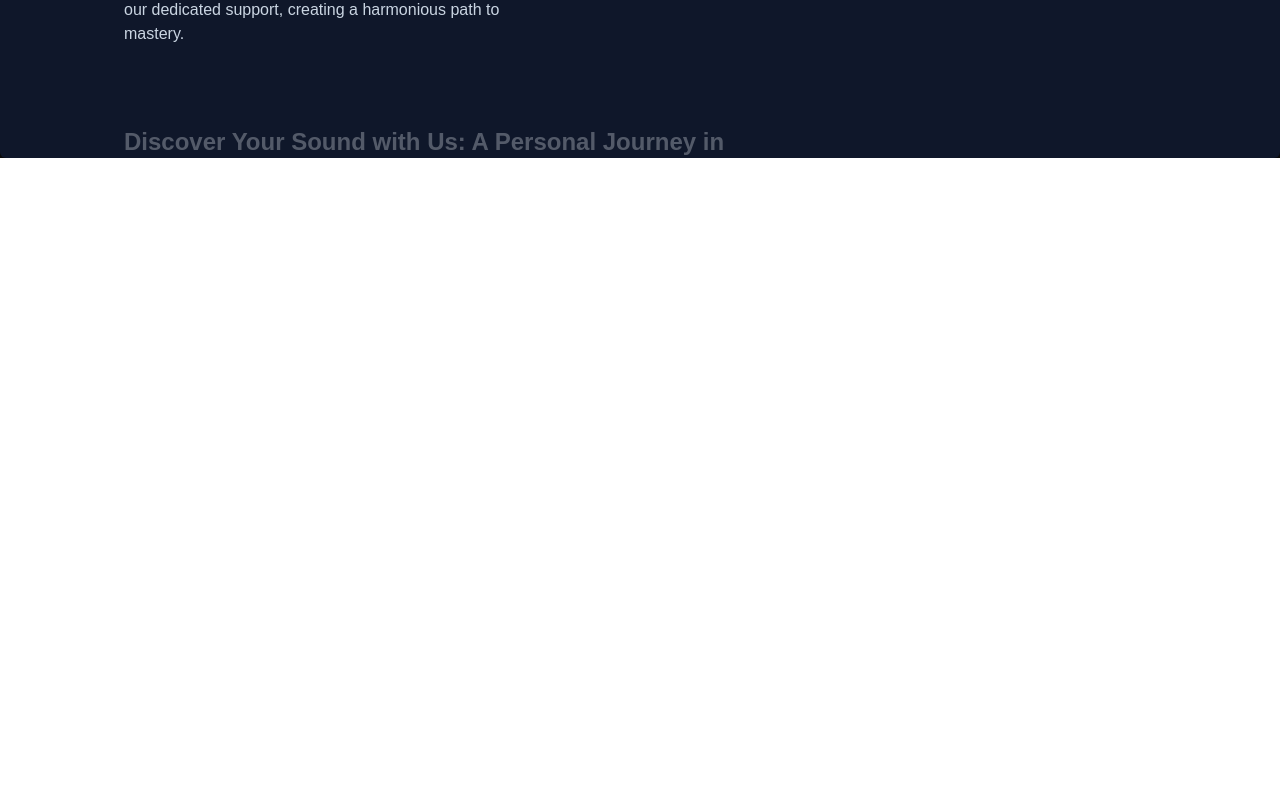
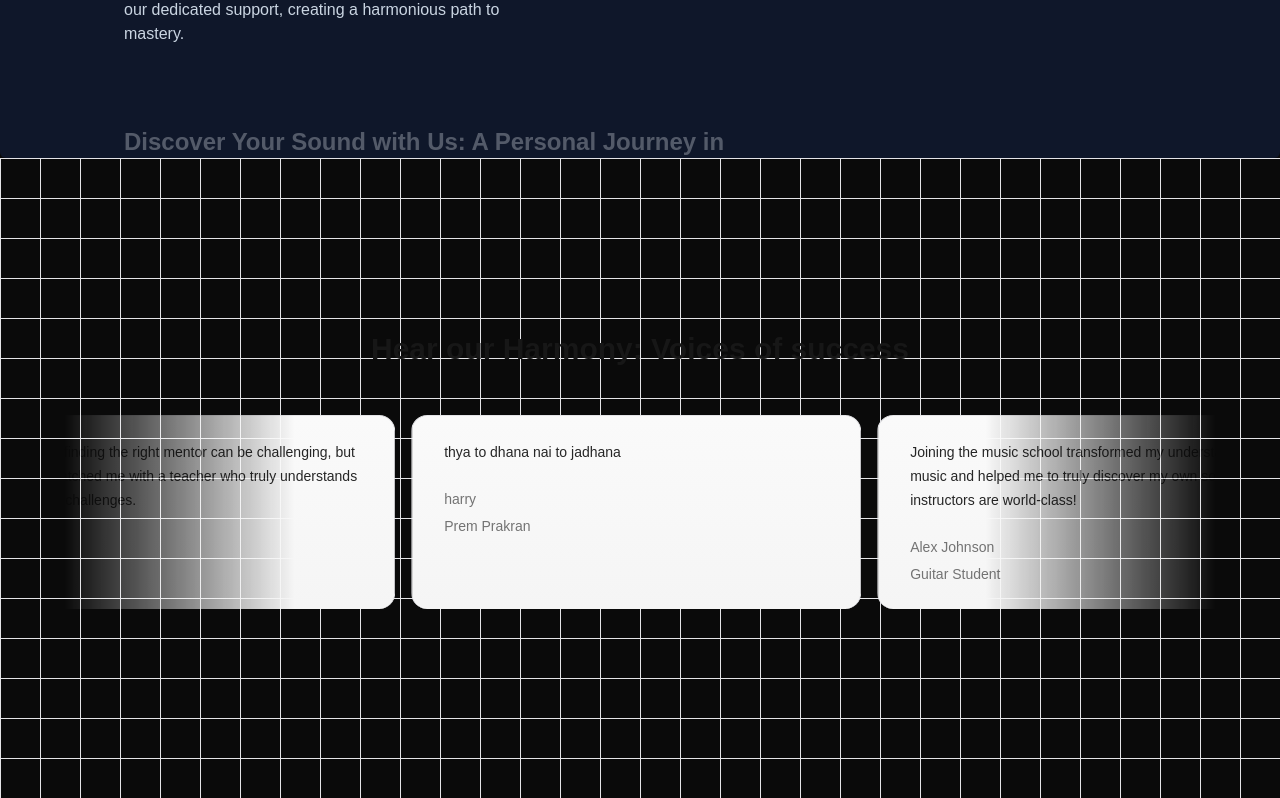
Before and after one commit to pattaniharry/nextjs-beginner, a Next.js app: page / in a window 1280 px wide. Shown: the part 1662-2460 px from the top of the page. Before the commit the page ends 1820 px from the top, so only its background shows below. Built offline with nearby package versions, Linux system fonts and the light colour scheme.

Commit message:
video 6/9 grid backgroud with testimonial cards

```diff
--- a/src/app/globals.css
+++ b/src/app/globals.css
@@ -14,6 +14,7 @@
   --font-sans: var(--font-geist-sans);
   --font-mono: var(--font-geist-mono);
   --animate-spotlight: spotlight 2s ease 0.75s 1 forwards;
+   --animate-scroll: scroll var(--animation-duration, 40s) var(--animation-direction, forwards) linear infinite;
 }
 
 @media (prefers-color-scheme: dark) {
@@ -38,3 +39,9 @@
     transform: translate(-50%, -40%) scale(1);
   }
 }
+
+ @keyframes scroll {
+    to {
+      transform: translate(calc(-50% - 0.5rem));
+    }
+  }
--- a/src/app/page.tsx
+++ b/src/app/page.tsx
@@ -1,5 +1,6 @@
 import FeaturedCourses from "@/components/FeaturedCourses";
 import HeroSection from "@/components/HeroSection";
+import TestimonialCards from "@/components/TestimonialCards";
 import WhyChooseUs from "@/components/WhyChooseUs";
 
 export default function Home() {
@@ -9,6 +10,7 @@
     <HeroSection/>
     <FeaturedCourses/>
     <WhyChooseUs/>
+    <TestimonialCards/>
     </main>
   );
 }
--- /dev/null
+++ b/src/components/TestimonialCards.tsx
@@ -0,0 +1,66 @@
+import React from 'react'
+import { InfiniteMovingCards } from './ui/infinite-moving-cards';
+import { cn } from '@/utils/cn';
+
+    const musicSchoolTestimonials = [
+{
+    quote:"thya to dhana nai to jadhana ",
+    name:"harry",
+    title:"Prem Prakran",
+},
+  {
+      quote:
+        'Joining the music school transformed my understanding of music and helped me to truly discover my own sound. The instructors are world-class!',
+      name: 'Alex Johnson',
+      title: 'Guitar Student',
+    },
+    {
+      quote:
+        "The community and support at this school are unmatched. I've grown not just as a pianist, but also as a performer, thanks to their comprehensive approach.",
+      name: 'Samantha Lee',
+      title: 'Piano Student',
+    },
+    {
+      quote:
+        "This school offered me the tools and confidence to take my singing to the next level. I'm endlessly grateful for the personalized coaching.",
+      name: 'Michael Chen',
+      title: 'Vocal Student',
+    },
+    {
+      quote:
+        'As a violinist, finding the right mentor can be challenging, but this school matched me with a teacher who truly understands my goals and challenges.',
+      name: 'Emily Taylor',
+      title: 'Violin Student',
+    },
+
+    ];
+
+function TestimonialCards() {
+
+
+  return (
+    <div className='md:h-[40rem] w-full dark:bg-black dark:bg-grid-white/[0.2] relative flex flex-col items-center justify-center overflow-hidden'>
+         <div
+        className={cn(
+          "absolute inset-0",
+          "[background-size:40px_40px]",
+          "[background-image:linear-gradient(to_right,#e4e4e7_1px,transparent_1px),linear-gradient(to_bottom,#e4e4e7_1px,transparent_1px)]",
+          "dark:[background-image:linear-gradient(to_right,#262626_1px,transparent_1px),linear-gradient(to_bottom,#262626_1px,transparent_1px)]",
+        )}
+      />
+          <h2 className="text-3xl font-bold text-center mb-8 z-10">Hear our Harmony: Voices of success</h2>
+        <div className="flex justify-center w-full overflow-hidden px-4 sm:px-6 lg:px-8">
+            <div className="w-full max-w-6xl">
+        <InfiniteMovingCards
+        items={musicSchoolTestimonials}
+        direction='right'
+        speed='normal'>
+
+        </InfiniteMovingCards>
+    </div>
+    </div>
+    </div>
+  )
+}
+
+export default TestimonialCards
--- /dev/null
+++ b/src/components/ui/infinite-moving-cards.tsx
@@ -0,0 +1,117 @@
+"use client";
+
+import { cn } from "../../utils/cn";
+import React, { useEffect, useState } from "react";
+
+export const InfiniteMovingCards = ({
+  items,
+  direction = "left",
+  speed = "fast",
+  pauseOnHover = true,
+  className,
+}: {
+  items: {
+    quote: string;
+    name: string;
+    title: string;
+  }[];
+  direction?: "left" | "right";
+  speed?: "fast" | "normal" | "slow";
+  pauseOnHover?: boolean;
+  className?: string;
+}) => {
+  const containerRef = React.useRef<HTMLDivElement>(null);
+  const scrollerRef = React.useRef<HTMLUListElement>(null);
+
+  useEffect(() => {
+    addAnimation();
+  }, []);
+  const [start, setStart] = useState(false);
+  function addAnimation() {
+    if (containerRef.current && scrollerRef.current) {
+      const scrollerContent = Array.from(scrollerRef.current.children);
+
+      scrollerContent.forEach((item) => {
+        const duplicatedItem = item.cloneNode(true);
+        if (scrollerRef.current) {
+          scrollerRef.current.appendChild(duplicatedItem);
+        }
+      });
+
+      getDirection();
+      getSpeed();
+      setStart(true);
+    }
+  }
+  const getDirection = () => {
+    if (containerRef.current) {
+      if (direction === "left") {
+        containerRef.current.style.setProperty(
+          "--animation-direction",
+          "forwards",
+        );
+      } else {
+        containerRef.current.style.setProperty(
+          "--animation-direction",
+          "reverse",
+        );
+      }
+    }
+  };
+  const getSpeed = () => {
+    if (containerRef.current) {
+      if (speed === "fast") {
+        containerRef.current.style.setProperty("--animation-duration", "20s");
+      } else if (speed === "normal") {
+        containerRef.current.style.setProperty("--animation-duration", "40s");
+      } else {
+        containerRef.current.style.setProperty("--animation-duration", "80s");
+      }
+    }
+  };
+  return (
+    <div
+      ref={containerRef}
+      className={cn(
+        "scroller relative z-20 max-w-7xl overflow-hidden [mask-image:linear-gradient(to_right,transparent,white_20%,white_80%,transparent)]",
+        className,
+      )}
+    >
+      <ul
+        ref={scrollerRef}
+        className={cn(
+          "flex w-max min-w-full shrink-0 flex-nowrap gap-4 py-4",
+          start && "animate-scroll",
+          pauseOnHover && "hover:[animation-play-state:paused]",
+        )}
+      >
+        {items.map((item, idx) => (
+          <li
+            className="relative w-[350px] max-w-full shrink-0 rounded-2xl border border-b-0 border-zinc-200 bg-[linear-gradient(180deg,#fafafa,#f5f5f5)] px-8 py-6 md:w-[450px] dark:border-zinc-700 dark:bg-[linear-gradient(180deg,#27272a,#18181b)]"
+            key={item.name}
+          >
+            <blockquote>
+              <div
+                aria-hidden="true"
+                className="user-select-none pointer-events-none absolute -top-0.5 -left-0.5 -z-1 h-[calc(100%_+_4px)] w-[calc(100%_+_4px)]"
+              ></div>
+              <span className="relative z-20 text-sm leading-[1.6] font-normal text-neutral-800 dark:text-gray-100">
+                {item.quote}
+              </span>
+              <div className="relative z-20 mt-6 flex flex-row items-center">
+                <span className="flex flex-col gap-1">
+                  <span className="text-sm leading-[1.6] font-normal text-neutral-500 dark:text-gray-400">
+                    {item.name}
+                  </span>
+                  <span className="text-sm leading-[1.6] font-normal text-neutral-500 dark:text-gray-400">
+                    {item.title}
+                  </span>
+                </span>
+              </div>
+            </blockquote>
+          </li>
+        ))}
+      </ul>
+    </div>
+  );
+};
```
